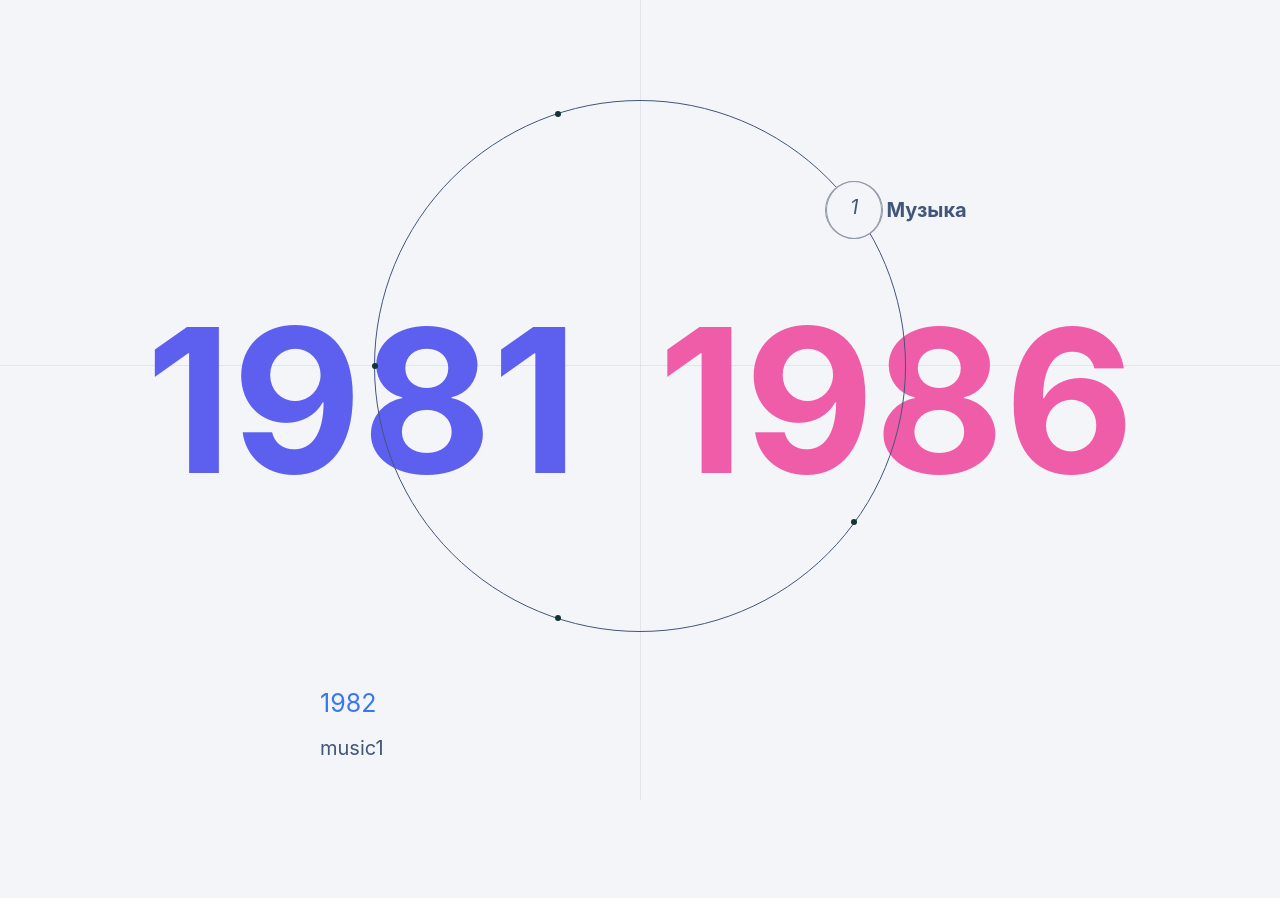
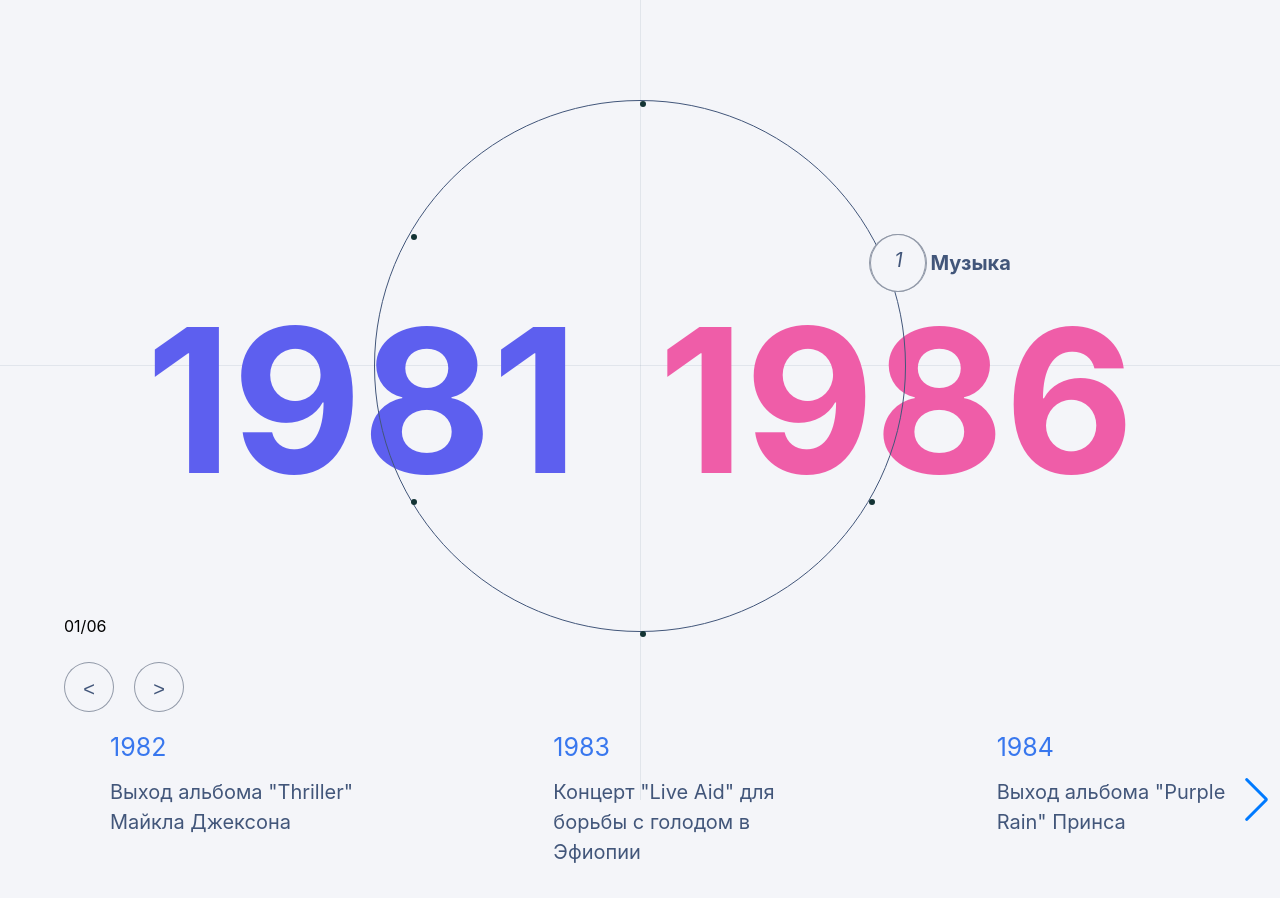
Before and after one commit to antiwebdev/frontend, a React (Create React App) app: page / in a window 1280 px wide. Shown: the top 898 px of the page. Built offline with nearby package versions, Linux system fonts and the light colour scheme.

Commit message:
Navigation and rotation

```diff
--- /dev/null
+++ b/src/compotents/Navigation/Navigation.styles.ts
@@ -0,0 +1,27 @@
+import styled from "styled-components";
+
+
+export const NavigationItemContainer = styled.div`
+
+    position: absolute;
+    left: 5%;
+    top: 75%;
+
+
+    button {
+        background: #F4F5F9;
+        border: 1px solid rgba(48, 62, 88, 0.5);
+        width: 50px;
+        height: 50px;
+        font-size: 20px;
+        color: #42567A;
+        user-select: none;
+        -webkit-user-select: none;
+        cursor: pointer;
+        line-height: 50px;
+        text-align: center;
+        border-radius: 100%;
+        margin-right: 20px;
+        margin-top:10px
+    }
+`
--- /dev/null
+++ b/src/compotents/Navigation/Navigation.tsx
@@ -0,0 +1,45 @@
+import React, {Dispatch, SetStateAction} from "react";
+
+import * as Styled from "./Navigation.styles";
+
+import { TDateItem } from "../../containers/Layout/Layout";
+
+
+interface NavigationProps {
+    activeItem: TDateItem;
+    setActiveItem: Dispatch<SetStateAction<TDateItem>>;
+    dateItems: Array<TDateItem>
+}
+
+const Navigation: React.FC<NavigationProps> = ({
+    activeItem,
+    setActiveItem,
+    dateItems
+}) => {
+
+
+    const dateItemsLength = dateItems.length;
+
+    const goBack = () => {
+        const newIndex = activeItem.id === 1 ? dateItems.length-1 : activeItem.id - 2;
+        setActiveItem(dateItems[newIndex]);
+    };
+
+    const goForward = () => {
+        const newIndex = activeItem.id === dateItems.length ? 0 : activeItem.id;
+        setActiveItem(dateItems[newIndex]);
+    };
+
+    return (
+        <>
+            <Styled.NavigationItemContainer>
+                <p>0{activeItem.id}/0{dateItemsLength}</p>
+                <button onClick={goBack}> &lt; </button>
+                <button onClick={goForward}> &gt; </button>
+            </Styled.NavigationItemContainer>
+        </>
+    );
+}
+
+
+export default Navigation;
--- a/src/containers/Carousel/Carousel.styles.ts
+++ b/src/containers/Carousel/Carousel.styles.ts
@@ -1,12 +1,33 @@
 import styled from "styled-components";
 
 export const Wrapper = styled.div`
-  padding-top: 56px;
-  height: 400px;
+padding-top: 100px;
+height: 400px;
+max-width: 100%;
+padding-left: 30px;
+
+@media (min-width: 1024px) {
+  .swiper-pagination {
+    display: none;
+  }
+}
+
+@media (max-width: 1023px) {
+  .swiper-button {
+    display: none;
+  }
+}
+
+.swiper-button-disabled {
+  display: none;
+}
+
 `;
 
 export const SwiperSlide = styled.div`
   height: 135px;
+  width: 70%;
+  padding-left: 80px;
 `
 
 export const Title = styled.div`
--- a/src/containers/Carousel/Carousel.tsx
+++ b/src/containers/Carousel/Carousel.tsx
@@ -30,8 +30,6 @@ const Carousel: FC<TCarousel>  = ({
                 slidesPerView={3}
                 navigation
                 pagination={{ clickable: true }}
-                onSwiper={(swiper: any) => console.log(swiper)}
-                onSlideChange={() => console.log('slide change')}
             >
                 {
                     items.map((item) => (
--- a/src/containers/Circle/CircleMenu.tsx
+++ b/src/containers/Circle/CircleMenu.tsx
@@ -11,7 +11,7 @@ import gsap from 'gsap';
 
 import MenuItem from "./MenuItem";
 import { TDateItem } from "../Layout/Layout";
-import { dateItems } from "../Layout/Layout";
+
 
 import * as Styled from "./CircleMenu.styles";
 
@@ -19,7 +19,7 @@ import * as Styled from "./CircleMenu.styles";
 interface CircleMenuProps {
     activeItem: TDateItem;
     setActiveItem: Dispatch<SetStateAction<TDateItem>>;
-    // dateItems: Array<TDateItem>
+    dateItems: Array<TDateItem>
 }
 
 interface MenuItemType {
@@ -27,6 +27,7 @@ interface MenuItemType {
     buttonText: string;
     buttonId: number;
     categoryId: number;
+    counterRotateAngle: number;
 }
 
 const getRotationDegrees = (length: number, index: number, currentDegrees: number, activeItemId: number):number => {
@@ -52,13 +53,14 @@ const getRotationDegrees = (length: number, index: number, currentDegrees: numbe
 const CircleMenu: React.FC<CircleMenuProps> = ({
     activeItem,
     setActiveItem,
-    // dateItems
+    dateItems
 }) => {
     const [menuItems, setMenuItems] = useState<MenuItemType[]>([]);
     const [rotationDegrees, setRotationDegrees] = useState<number>(0)
 
     const container = useRef<any>();
     const circle = useRef<any>();
+    const dateItemsLength = dateItems.length;
 
     useLayoutEffect(() => {
 
@@ -82,14 +84,16 @@ const CircleMenu: React.FC<CircleMenuProps> = ({
             const angle = i * arc - (Math.PI / length);
             const x = radius * Math.cos(angle);
             const y = radius * Math.sin(angle);
-            return { buttonText: item.name, buttonId: item.id, position: { x, y }, categoryId: currentMenuItem.id };
+            const counterRotateAngle = -rotationDegrees;
+            return { buttonText: item.name, buttonId: item.id, position: { x, y }, counterRotateAngle, categoryId: currentMenuItem.id };
         });
 
+
+        setRotationDegrees(getRotationDegrees(dateItemsLength, currentMenuItem.id, rotationDegrees, activeItem.id))
         setMenuItems(positionedItems);
-    }, [currentMenuItem, activeItem]);
+    }, [activeItem, dateItems]);
 
     const handleClick = (itemId: number) => {
-        const dateItemsLength = dateItems.length
         // const dateItemIndex = dateItems.findIndex((item) => item.id === itemId)
         const selectedItem = dateItems.find((item) => item.id === itemId && activeItem.id !== itemId);
         if (selectedItem) {
@@ -119,6 +123,7 @@ const CircleMenu: React.FC<CircleMenuProps> = ({
                             isActive={currentMenuItem?.id === item.buttonId}
                             onClick={() => handleClick(item.buttonId)}
                             position={item.position}
+                            counterRotateAngle={-rotationDegrees}
                         />
                     ))}
                 </Styled.CircularMenu>
--- a/src/containers/Circle/MenuItem.tsx
+++ b/src/containers/Circle/MenuItem.tsx
@@ -7,7 +7,8 @@ interface MenuItemProps {
     isActive: boolean;
     onClick: () => void;
     position: { x: number; y: number };
-    className?: string
+    className?: string;
+    counterRotateAngle: number;
 }
 
 const MenuItem: React.FC<MenuItemProps> = ({
@@ -16,13 +17,14 @@ const MenuItem: React.FC<MenuItemProps> = ({
     isActive,
     onClick,
     position,
-    className
+    className,
+    counterRotateAngle
 }) => {
     return (
         <Styled.MenuItemContainer
             className={className}
             isActive={isActive}
-            style={{ left: `calc(50% + ${position.x}%)`, top: `calc(50% + ${position.y}%)` }}
+            style={{ left: `calc(50% + ${position.x}%)`, top: `calc(50% + ${position.y}%)`, transform: `rotate(${counterRotateAngle}deg)` }}
             onClick={onClick}
         >
             <Styled.MenuItemIcon isActive={isActive}>
--- a/src/containers/Layout/Layout.styles.ts
+++ b/src/containers/Layout/Layout.styles.ts
@@ -8,6 +8,6 @@ export const Container = styled.div`
 `;
 
 export const Inner = styled.div`
-  padding-left: 320px;
-  padding-right: 160px;
+  padding-left: 0px;
+  padding-right: 0px;
 `
--- a/src/containers/Layout/Layout.tsx
+++ b/src/containers/Layout/Layout.tsx
@@ -1,5 +1,6 @@
 import React, { FC, useState } from 'react'
 import CircleMenu from "../Circle/CircleMenu";
+import Navigation from '../../compotents/Navigation/Navigation';
 import Carousel from "../Carousel/Carousel";
 
 import * as Styled from './Layout.styles'
@@ -18,7 +19,7 @@ export interface TDateItem {
     items: Array<IItems>
 }
 
-export const dateItems: Array<TDateItem> = [
+const dateItems: Array<TDateItem> = [
     {
         id: 1,
         name: 'Музыка',
@@ -28,7 +29,22 @@ export const dateItems: Array<TDateItem> = [
             {
                 id: 1,
                 date: '1982',
-                description: 'music1'
+                description: 'Выход альбома "Thriller" Майкла Джексона'
+            },
+            {
+                id: 2,
+                date: '1983',
+                description: 'Концерт "Live Aid" для борьбы с голодом в Эфиопии'
+            },
+            {
+                id: 3,
+                date: '1984',
+                description: 'Выход альбома "Purple Rain" Принса'
+            },
+            {
+                id: 4,
+                date: '1985',
+                description: 'Группа Queen выступает на стадионе Уэмбли'
             }
         ]
     },
@@ -36,7 +52,7 @@ export const dateItems: Array<TDateItem> = [
         id: 2,
         name: 'Кино',
         startDate: '1987',
-        endDate: '1991',
+        endDate: '1990',
         items: [
             {
                 id: 1,
@@ -62,43 +78,116 @@ export const dateItems: Array<TDateItem> = [
     },
     {
         id: 3,
-        name: 'Кек',
-        startDate: '2000',
+        name: 'Литература',
+        startDate: '1992',
+        endDate: '1996',
+        items: [
+            {
+                id: 1,
+                date: '1992',
+                description: 'Роман "Преступление и наказание", Ф.М. Достоевский'
+            },
+            {
+                id: 2,
+                date: '1993',
+                description: 'Поэма "Унесённые ветром", М. Митчелл'
+            },
+            {
+                id: 3,
+                date: '1994',
+                description: 'Рассказ "Шум и ярость", У. Фолкнер'
+            },
+            {
+                id: 4,
+                date: '1995',
+                description: 'Роман "Три товарища", Э.М. Ремарк'
+            }
+        ],
+    },
+    {
+        id: 4,
+        name: 'Наука',
+        startDate: '1997',
         endDate: '2001',
         items: [
             {
                 id: 1,
+                date: '1997',
+                description: 'Первый успешный клонированный млекопитающий, овца Долли'
+            },
+            {
+                id: 2,
+                date: '1999',
+                description: 'Международная космическая станция начинает свою работу'
+            },
+            {
+                id: 3,
                 date: '2000',
-                description: 'music1'
-            }
-        ]
-    },
-    {
-        id: 4,
-        name: 'Кек',
-        startDate: '2000',
-        endDate: '2001',
-        items: [
+                description: 'Расшифрована человеческая геномная последовательность'
+            },
             {
-                id: 1,
-                date: '2000',
-                description: 'music1'
+                id: 4,
+                date: '2001',
+                description: 'Первый полет частного космического корабля, космический корабль Союз'
             }
         ]
     },
     {
         id: 5,
-        name: 'Кек',
-        startDate: '2000',
-        endDate: '2001',
+        name: 'Искусство',
+        startDate: '2002',
+        endDate: '2006',
         items: [
             {
                 id: 1,
-                date: '2000',
-                description: 'music1'
+                date: '2002',
+                description: 'Открытие Музея современного искусства в Нью-Йорке'
+            },
+            {
+                id: 2,
+                date: '2003',
+                description: 'Выход фильма "Пианист", режиссер Р. Полански'
+            },
+            {
+                id: 3,
+                date: '2004',
+                description: 'Открытие Лувра в Абу-Даби'
+            },
+            {
+                id: 4,
+                date: '2006',
+                description: 'Выход фильма "Исчезнувшая" (The Departed), режиссер М. Скорсезе'
             }
         ]
     },
+    {
+        id: 6,
+        name: 'Технологии',
+        startDate: '2007',
+        endDate: '2011',
+        items: [
+            {
+                id: 1,
+                date: '2007',
+                description: 'Запуск первого iPhone'
+            },
+            {
+                id: 2,
+                date: '2008',
+                description: 'Запуск Google Chrome'
+            },
+            {
+                id: 3,
+                date: '2010',
+                description: 'Выход первого iPad'
+            },
+            {
+                id: 4,
+                date: '2011',
+                description: 'Запуск социальной сети Instagram'
+            }
+        ]
+    }
 ]
 
 const Layout: FC  = () => {
@@ -110,6 +199,12 @@ const Layout: FC  = () => {
             <CircleMenu
                 activeItem={activeItem}
                 setActiveItem={setActiveItem}
+                dateItems={dateItems}
+            />
+            <Navigation
+                activeItem={activeItem}
+                setActiveItem={setActiveItem}
+                dateItems={dateItems}
             />
             <Styled.Inner>
                 <Carousel items={activeItem?.items}/>
```
Also changed, not shown: src/containers/Circle/CircleMenu.styles.ts (+11 -2 lines).
